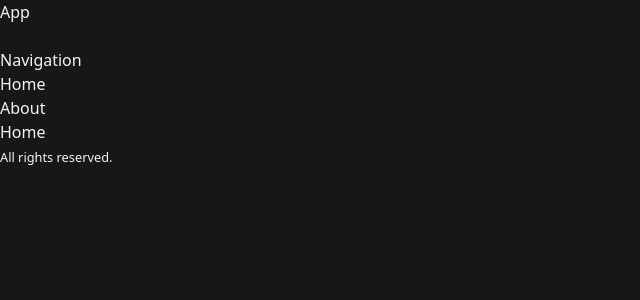
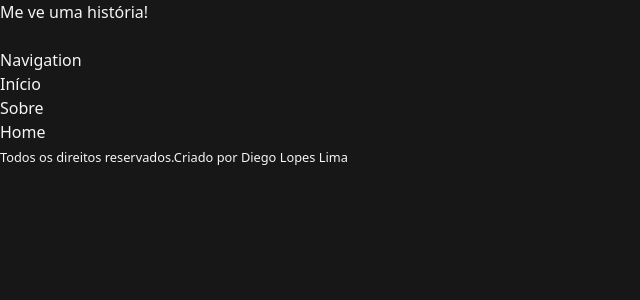
Before and after one commit to DiegoLopesLima/vite-react-ts, a React (Vite) app: page / in a window 1280 px wide. Shown: the top 300 px of the page, without its empty margins (0-640 px from the left). Built offline with nearby package versions, Linux system fonts and the light colour scheme; some icons are missing.

Commit message:
feat: layout enhancements

```diff
--- a/src/layouts/Default/components/Footer/index.tsx
+++ b/src/layouts/Default/components/Footer/index.tsx
@@ -2,9 +2,15 @@ import Container from "@/components/Container"
 
 export default function Footer() {
   return (
-    <footer className="bg-purple-800 py-4">
+    <footer className="bg-neutral-600 py-4">
       <Container>
-        <small>All rights reserved.</small>
+        <div className="flex justify-between">
+          <small>Todos os direitos reservados.</small>
+
+          <small>
+            Criado por <a href="https://www.linkedin.com/in/diegolopeslima/" target="_blank" rel="noopener noreferrer">Diego Lopes Lima</a>
+          </small>
+        </div>
       </Container>
     </footer>
   );
--- a/src/layouts/Default/components/Header/index.tsx
+++ b/src/layouts/Default/components/Header/index.tsx
@@ -4,13 +4,13 @@ import NavBar from "../NavBar";
 export default function Header() {
   return (
     <header>
-      <h1 className="sr-only">App</h1>
+      <h1 className="sr-only">Me ve uma história!</h1>
 
       <NavBar>
         <Nav.List>
-          <Nav.Item to="/">Home</Nav.Item>
+          <Nav.Item to="/">Início</Nav.Item>
 
-          <Nav.Item to="/about">About</Nav.Item>
+          <Nav.Item to="/about">Sobre</Nav.Item>
         </Nav.List>
       </NavBar>
     </header>
--- a/src/layouts/Default/components/Nav/NavItem.tsx
+++ b/src/layouts/Default/components/Nav/NavItem.tsx
@@ -1,8 +1,9 @@
 import { ReactNode } from "react";
-import { NavLink, To } from "react-router-dom";
+import { NavLink } from "react-router-dom";
+import classNames from "classnames";
 
 interface NavItemProps {
-  to: To;
+  to: string;
   children: ReactNode;
 }
 
@@ -11,7 +12,12 @@ export default function NavItem({ children, to }: NavItemProps) {
     <li>
       <NavLink
         to={to}
-        className={({ isActive }) => `${isActive ? 'bg-black bg-opacity-30' : ''} py-2 px-2.5 rounded-md text-sm`}
+        className={({ isActive }) => classNames([
+          'text-sm',
+          {
+            underline: isActive,
+          }
+        ])}
       >
         {children}
       </NavLink>
--- a/src/layouts/Default/components/Nav/NavList.tsx
+++ b/src/layouts/Default/components/Nav/NavList.tsx
@@ -14,7 +14,7 @@ export default function NavList({ children }: NavListProps) {
 
       <h2 className="sr-only">Navigation</h2>
 
-      <ul className="flex gap-2">
+      <ul className="flex gap-4">
         {children}
       </ul>
     </nav>
--- a/src/layouts/Default/components/NavBar/index.tsx
+++ b/src/layouts/Default/components/NavBar/index.tsx
@@ -8,7 +8,7 @@ interface NavBarProps {
 
 export default function NavBar({ children }: NavBarProps) {
   return (
-    <div className="bg-purple-800 py-2.5">
+    <div className="bg-neutral-600 py-2.5">
       <Container>
         <div className="flex gap-4 items-center">{ children }</div>
       </Container>
```
